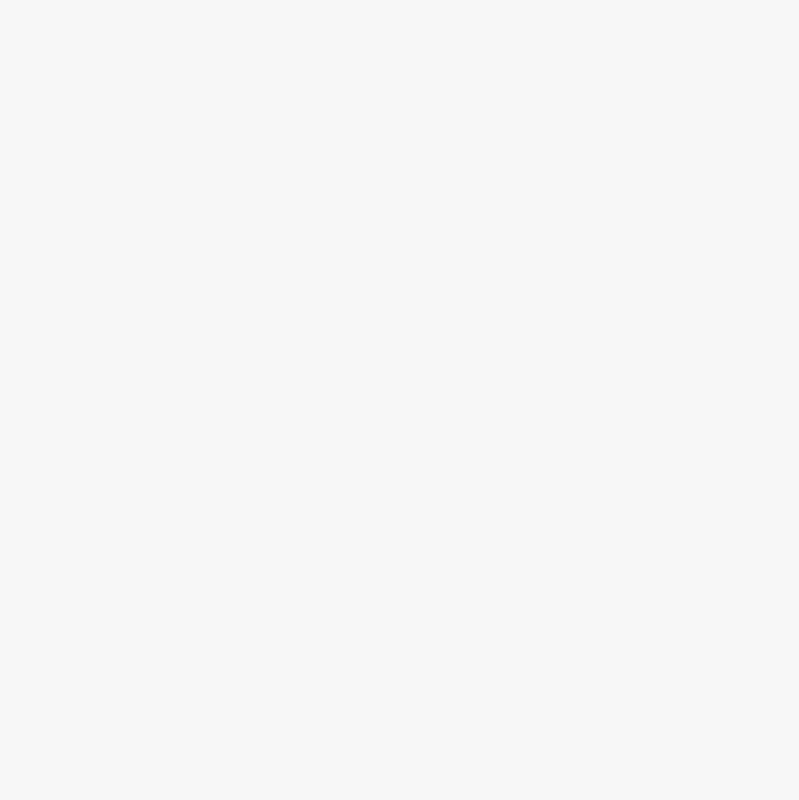
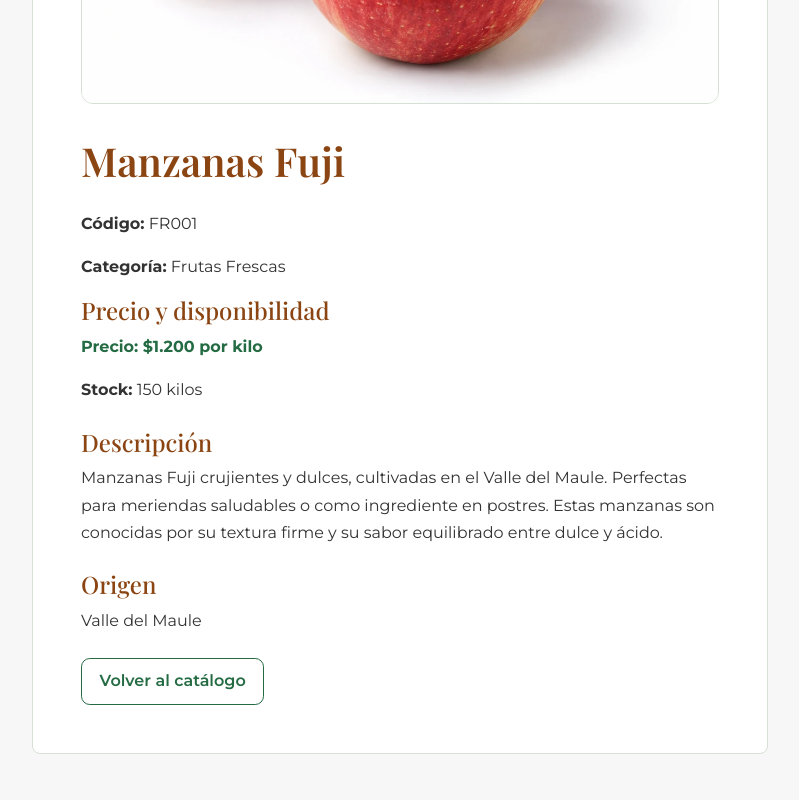
Before and after one commit to franco3v3ns3n/fs2_007v_g9, a React (Vite) app: page /producto/FR001 in a window 1280 px wide. Before the commit this address had no page. Shown: the part 560-1360 px from the top of the page, without its empty margins (240-1039 px from the left). Before the commit the page ends 800 px from the top, so only its background shows below. Built offline with nearby package versions, Linux system fonts and the light colour scheme; a web font is replaced by a local one.

Commit message:
feat: incorpora detalles dinámicos de productos

```diff
--- a/src/App.jsx
+++ b/src/App.jsx
@@ -2,6 +2,7 @@ import { Route, Routes } from 'react-router-dom'
 import PublicLayout from './layouts/PublicLayout'
 import InicioView from './views/InicioView'
 import ProductosView from './views/ProductosView'
+import DetalleProductoView from './views/DetalleProductoView'
 
 function App() {
   return (
@@ -9,6 +10,7 @@ function App() {
       <Route path="/" element={<PublicLayout />}>
         <Route index element={<InicioView />} />
         <Route path="productos" element={<ProductosView />} />
+        <Route path="producto/:codigo" element={<DetalleProductoView />} />
         <Route path="nosotros" element={null} />
         <Route path="blog" element={null} />
         <Route path="contacto" element={null} />
--- a/src/components/ProductCard.jsx
+++ b/src/components/ProductCard.jsx
@@ -1,4 +1,5 @@
 import { Button, Card } from 'react-bootstrap'
+import { Link } from 'react-router-dom'
 
 function ProductCard({ producto }) {
   return (
@@ -13,7 +14,7 @@ function ProductCard({ producto }) {
         </Card.Text>
         <Card.Text><strong>Stock:</strong> {producto.stock} {producto.unidadStock}</Card.Text>
         <Card.Text>{producto.descripcion}</Card.Text>
-        <Button type="button" variant="outline-secondary" className="mt-auto align-self-start" disabled>
+        <Button as={Link} role="link" to={`/producto/${producto.codigo}`} variant="outline-primary" className="mt-auto align-self-start">
           Ver detalle
         </Button>
       </Card.Body>
--- a/src/data/productosIniciales.js
+++ b/src/data/productosIniciales.js
@@ -2,6 +2,8 @@ export const productosIniciales = [
   {
     codigo: 'FR001',
     nombre: 'Manzanas Fuji',
+    origen: 'Valle del Maule',
+    origenSimulado: false,
     categoria: 'Frutas Frescas',
     precio: 1200,
     unidadPrecio: 'kilo',
@@ -13,6 +15,8 @@ export const productosIniciales = [
   {
     codigo: 'FR002',
     nombre: 'Naranjas Valencia',
+    origen: 'Valle del Limarí',
+    origenSimulado: true,
     categoria: 'Frutas Frescas',
     precio: 1000,
     unidadPrecio: 'kilo',
@@ -24,6 +28,8 @@ export const productosIniciales = [
   {
     codigo: 'FR003',
     nombre: 'Plátanos Cavendish',
+    origen: 'Ecuador',
+    origenSimulado: true,
     categoria: 'Frutas Frescas',
     precio: 800,
     unidadPrecio: 'kilo',
@@ -35,6 +41,8 @@ export const productosIniciales = [
   {
     codigo: 'VR001',
     nombre: 'Zanahorias Orgánicas',
+    origen: "Región de O'Higgins",
+    origenSimulado: false,
     categoria: 'Verduras Orgánicas',
     precio: 900,
     unidadPrecio: 'kilo',
@@ -46,6 +54,8 @@ export const productosIniciales = [
   {
     codigo: 'VR002',
     nombre: 'Espinacas Frescas',
+    origen: 'Región del Maule',
+    origenSimulado: true,
     categoria: 'Verduras Orgánicas',
     precio: 700,
     unidadPrecio: 'bolsa de 500g',
@@ -57,6 +67,8 @@ export const productosIniciales = [
   {
     codigo: 'VR003',
     nombre: 'Pimientos Tricolores',
+    origen: 'Región de Coquimbo',
+    origenSimulado: true,
     categoria: 'Verduras Orgánicas',
     precio: 1500,
     unidadPrecio: 'kilo',
@@ -68,6 +80,8 @@ export const productosIniciales = [
   {
     codigo: 'PO001',
     nombre: 'Miel Orgánica',
+    origen: 'Región del Biobío',
+    origenSimulado: true,
     categoria: 'Productos Orgánicos',
     precio: 5000,
     unidadPrecio: 'frasco de 500g',
@@ -79,6 +93,8 @@ export const productosIniciales = [
   {
     codigo: 'PO003',
     nombre: 'Quinua Orgánica',
+    origen: 'Altiplano de Tarapacá',
+    origenSimulado: true,
     categoria: 'Productos Orgánicos',
     precio: 3500,
     unidadPrecio: 'bolsa de 500g',
@@ -90,6 +106,8 @@ export const productosIniciales = [
   {
     codigo: 'PL001',
     nombre: 'Leche Entera',
+    origen: 'Región de Los Lagos',
+    origenSimulado: true,
     categoria: 'Productos Lácteos',
     precio: 1200,
     unidadPrecio: 'litro',
--- /dev/null
+++ b/src/views/DetalleProductoView.jsx
@@ -0,0 +1,54 @@
+import { Button, Col, Image, Row } from 'react-bootstrap'
+import { Link, useParams } from 'react-router-dom'
+import { productosIniciales } from '../data/productosIniciales'
+
+function DetalleProductoView() {
+  const { codigo } = useParams()
+  const producto = productosIniciales.find((item) => item.codigo === codigo)
+
+  if (!producto) {
+    return (
+      <>
+        <h1 className="mb-4">Producto no encontrado</h1>
+        <Button as={Link} role="link" to="/productos" variant="outline-primary">Volver al catálogo</Button>
+      </>
+    )
+  }
+
+  return (
+    <Row className="justify-content-center">
+      <Col xs={12} lg={9} xl={8}>
+        <article className="bg-body p-4 p-md-5 border rounded-3">
+          <Image src={producto.imagen} alt={producto.nombre} fluid
+            className="product-detail-image" width="1200" height="900" />
+          <h1 className="mb-4">{producto.nombre}</h1>
+          <p><strong>Código:</strong> {producto.codigo}</p>
+          <p><strong>Categoría:</strong> {producto.categoria}</p>
+
+          <section className="mb-4">
+            <h2 className="h4">Precio y disponibilidad</h2>
+            <p className="product-price"><strong>Precio:</strong> ${producto.precio.toLocaleString('es-CL')} por {producto.unidadPrecio}</p>
+            <p><strong>Stock:</strong> {producto.stock} {producto.unidadStock}</p>
+          </section>
+
+          <section className="mb-4">
+            <h2 className="h4">Descripción</h2>
+            <p>{producto.descripcion}</p>
+          </section>
+
+          <section className="mb-4">
+            <h2 className="h4">Origen</h2>
+            <p>{producto.origen}</p>
+            {producto.origenSimulado && (
+              <p className="small text-body-secondary">Origen referencial: dato simulado para el prototipo.</p>
+            )}
+          </section>
+
+          <Button as={Link} role="link" to="/productos" variant="outline-primary">Volver al catálogo</Button>
+        </article>
+      </Col>
+    </Row>
+  )
+}
+
+export default DetalleProductoView
```
